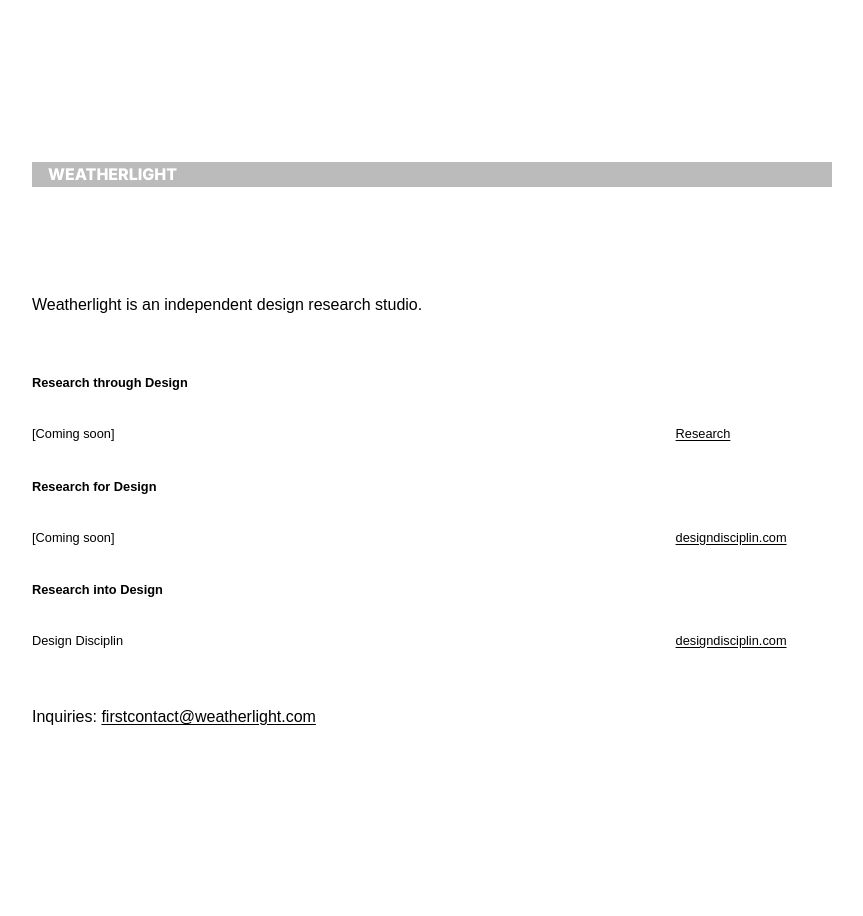
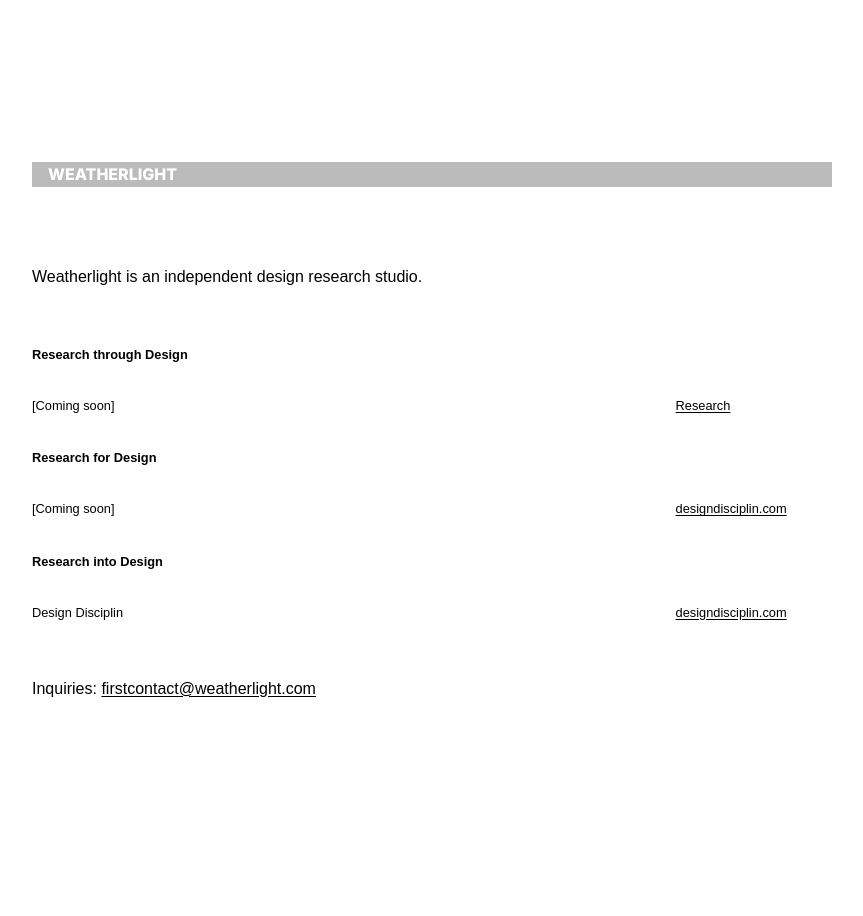
Before and after one commit to mbaytas/weatherlight, a Jekyll site: the page built from README.md, in a window 1280 px wide. Shown: the whole page, without its empty margins (208-1071 px from the left). Built offline with Jekyll 4.4.1, drawn with Linux system fonts in a browser that asks for light colours; some web fonts are replaced; our own code applies the rules of GitHub Pages for plain Markdown files.

Commit message:
Update default.html

```diff
--- a/_layouts/default.html
+++ b/_layouts/default.html
@@ -91,7 +91,7 @@ a {
 
 .grid {
   display: grid;
-  grid-gap: 6vmin;
+  grid-gap: 1.6rem;
   grid-template-columns: minmax(1rem, 1fr);
   max-width: 800px;
   margin: 0 auto;
```
